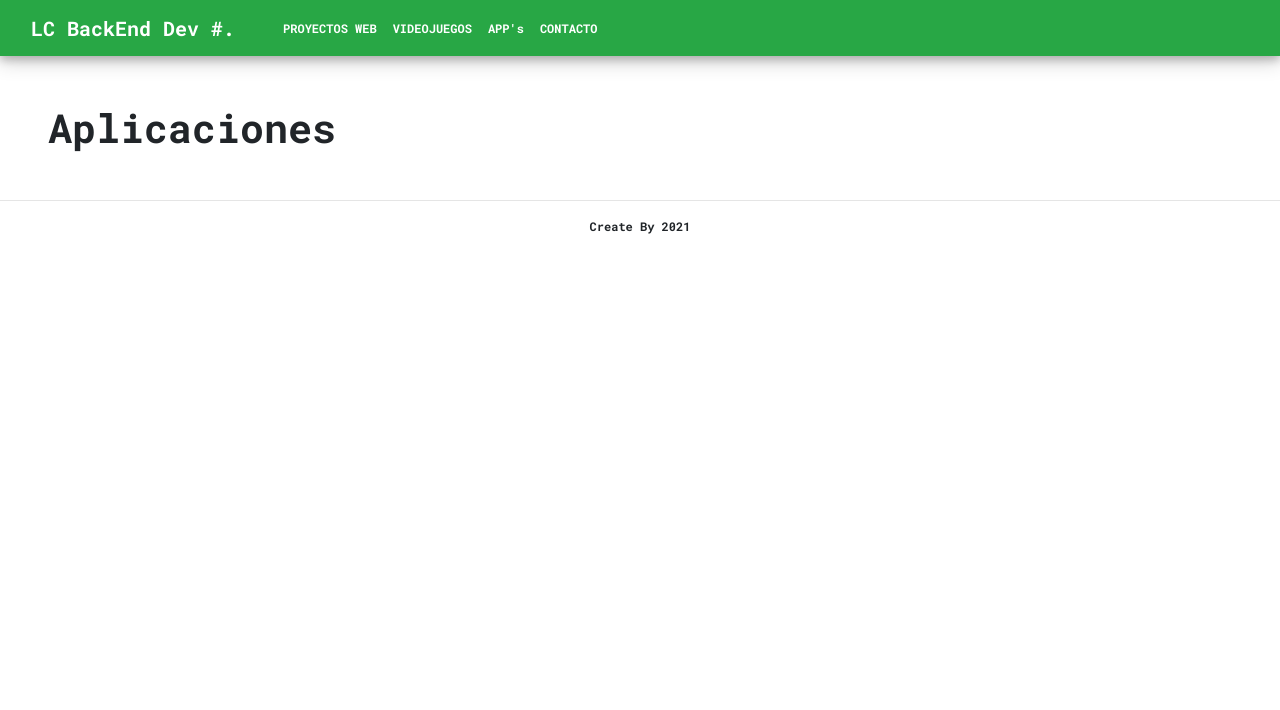
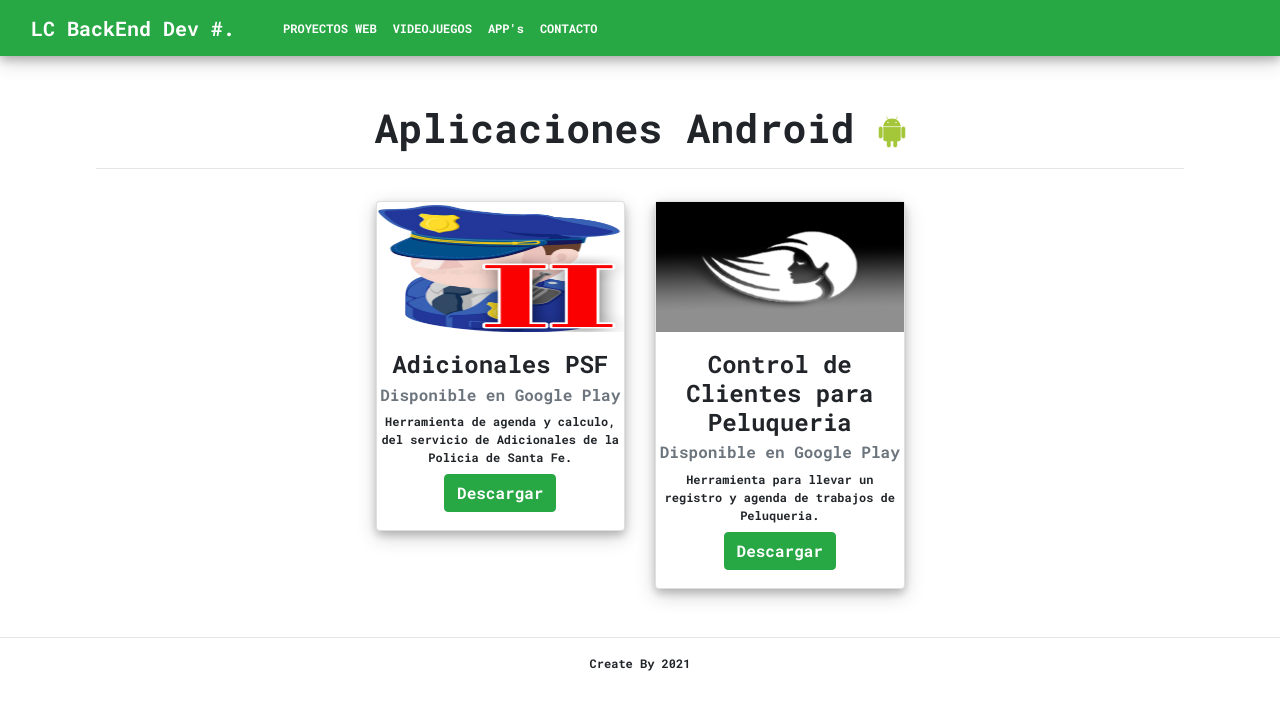
Before and after one commit to Solidlucho83/PersonalSite, a React (Create React App) app: page /aplicaciones in a window 1280 px wide. Shown: the top 710 px of the page. Built offline with nearby package versions, Linux system fonts and the light colour scheme.

Commit message:
Añadida seccion Apss

```diff
--- /dev/null
+++ b/src/componentes/Apps.jsx
@@ -0,0 +1,48 @@
+import React from 'react'
+import Image2 from '../img/adicionalesApp.png'
+import Image3 from '../img/peluqueriaApp.png'
+import Card from './Card'
+
+const card = [
+    {
+        id: 1,
+        image: Image2,
+        title: 'Adicionales PSF',
+        descripcion : "Herramienta de agenda y calculo, del servicio de Adicionales de la Policia de Santa Fe.",
+        link : 'https://play.google.com/store/apps/details?id=com.solidlucho.adicionalessf2'
+    },
+    {
+        id: 2,
+        image: Image3,
+        title: 'Control de Clientes para Peluqueria',
+        descripcion : "Herramienta para llevar un registro y agenda de trabajos de Peluqueria.",
+        link : 'https://play.google.com/store/apps/details?id=com.solidlucho.migestionpeluqueria'
+    }
+]
+
+
+const Cards = () => {
+
+    return (
+
+                  <div className="row aling-items-center justify-content-md-center">
+                      {
+                          card.map(card => (
+                            <div className="col-md-3 mt-3" key={card.id}>
+                                       <Card title={card.title} imageSource={card.image} descripcion={card.descripcion} link={card.link} />
+                                       </div>
+                                                                ))
+                      }
+
+            </div>
+
+
+
+
+
+
+
+    )
+}
+
+export default Cards
--- a/src/router/Aplicaciones.jsx
+++ b/src/router/Aplicaciones.jsx
@@ -1,4 +1,6 @@
 import React from 'react'
+import Apps from '../componentes/Apps'
+import ImageAndroid from '../img/Logo-android.svg'
 
 const Aplicaciones = () => {
 
@@ -7,9 +9,13 @@ const Aplicaciones = () => {
     })
 
     return (
-        <div>
-            <h1>Aplicaciones</h1>
-        </div>
+        <div class="Container mt-5 m-5 text-center">
+        <h1 class="animate__animated animate__pulse">Aplicaciones Android  <img src={ImageAndroid} height="32" wight="32" /></h1>
+        <hr/>
+              <div className="text-center">
+
+                   <Apps />
+               </div></div>
     )
 }
 
```
Also changed, not shown: src/img/adicionalesApp.png (added), src/img/peluqueriaApp.png (added).
